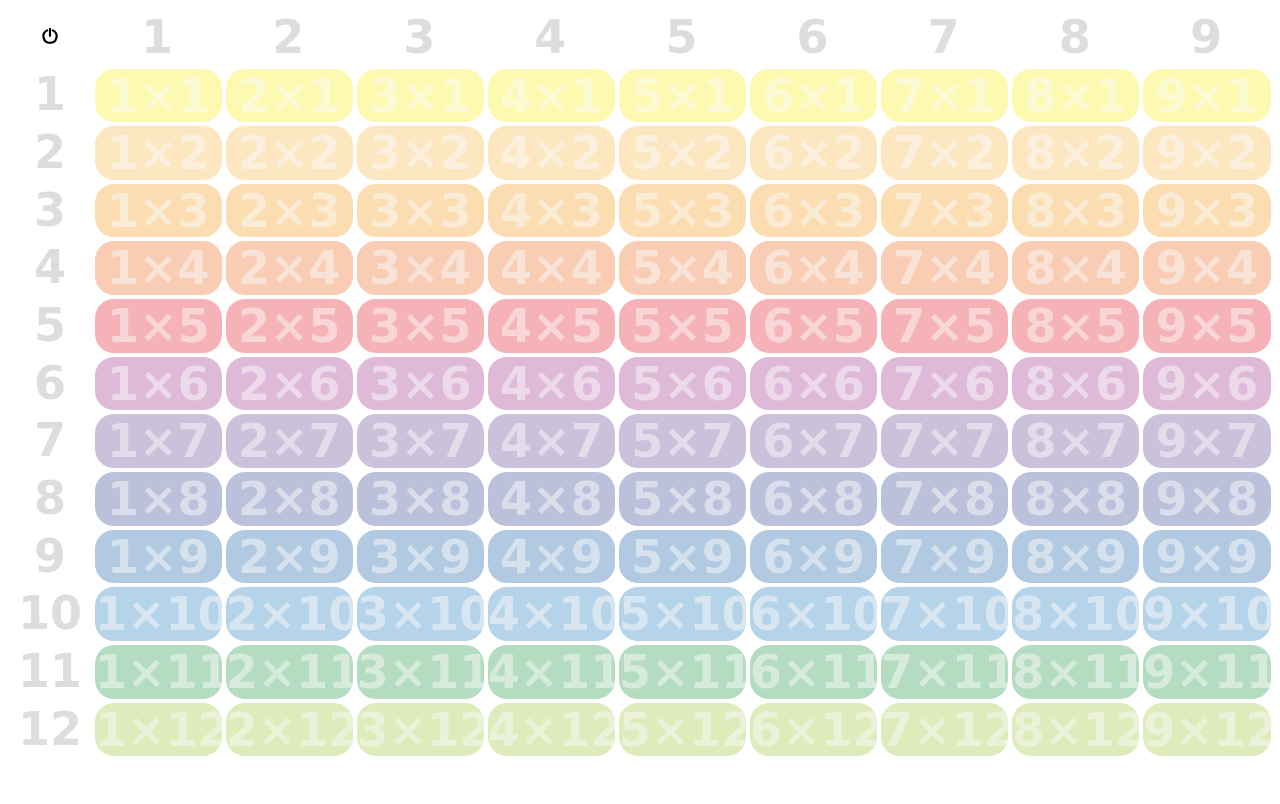
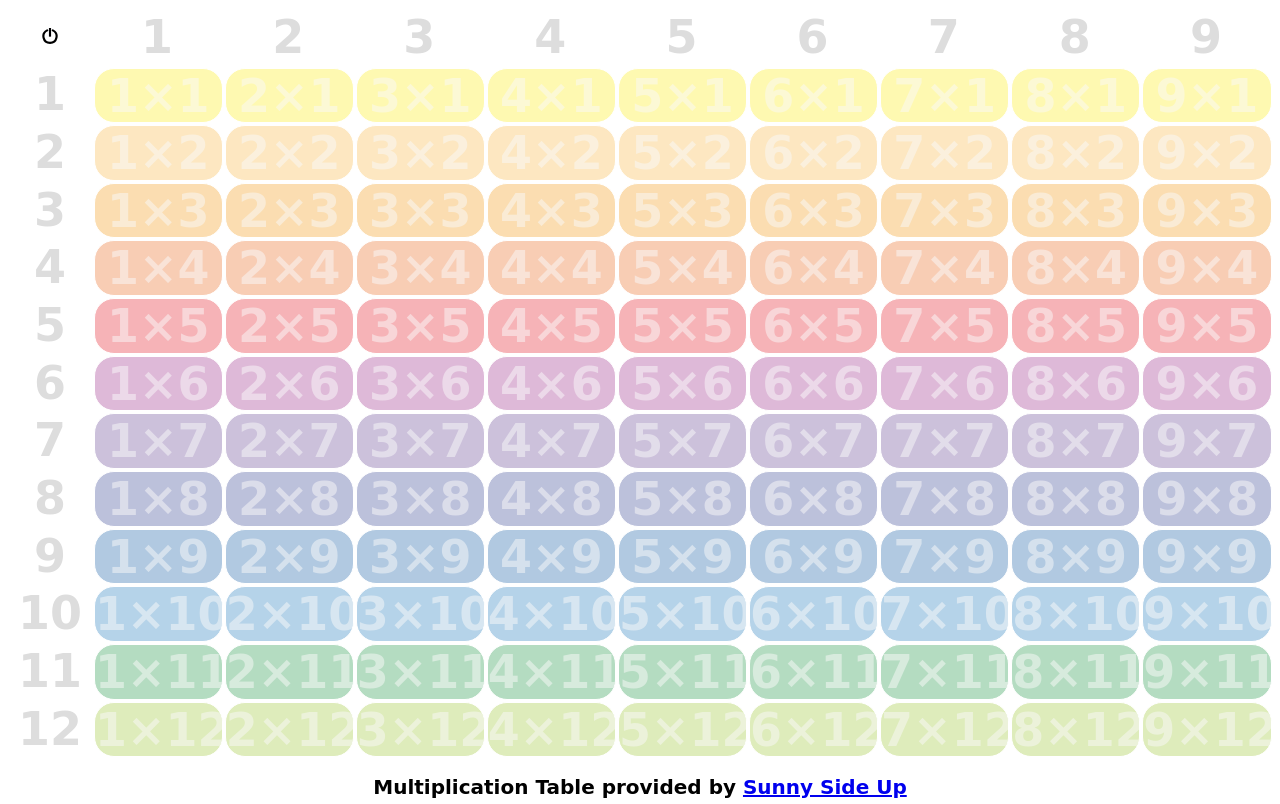
Before and after one commit to sunnysideup/kids.sunnysideup.co.nz, a plain HTML site: page index.html in a window 1280 px wide. Drawn offline with Linux system fonts and the light colour scheme; a web font is replaced by a local one.

Commit message:
PATCH: cleanup

```diff
--- a/index.css
+++ b/index.css
@@ -161,3 +161,12 @@ input[type=number] {
     text-decoration: none;
     font-size: 1rem!important;
 }
+
+
+footer, footer * {
+    text-align: center;
+    line-height: 0.9;
+    padding: 0;
+    margin: 0;
+    margin-top: 1em;
+}
--- a/index.html
+++ b/index.html
@@ -12,6 +12,9 @@
     <div id="table-holder">
         Sorry, please try another browswer (e.g. Chrome).
     </div>
+    <footer>
+        <h1>Multiplication Table provided by <a href="https://www.sunnysideup.co.nz">Sunny Side Up</a></h1>
+    </footer>
     <script src="index.js"></script>
 </body>
 </html>
```
